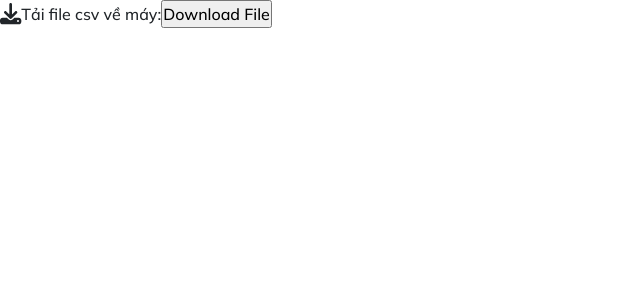
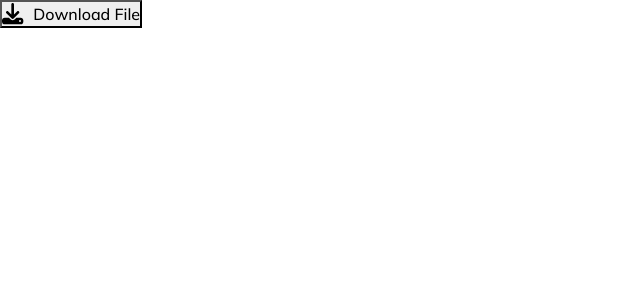
Before and after one commit to MinhCao031/Web3306_22, a React (Create React App) app in the folder client/: page /teacherHomepage/FileExport in a window 1280 px wide. Shown: the top 300 px of the page, without its empty margins (0-640 px from the left). Built offline with nearby package versions, Linux system fonts and the light colour scheme.

Commit message:
Update FileExport.js

```diff
--- a/client/src/Lists/FileExport/FileExport.js
+++ b/client/src/Lists/FileExport/FileExport.js
@@ -1,63 +1,76 @@
 import React, { Component } from 'react';
-import { CSVLink } from "react-csv";
+import { CSVLink } from 'react-csv';
 import { FontAwesomeIcon } from '@fortawesome/react-fontawesome';
 import { faDownload } from '@fortawesome/free-solid-svg-icons';
+import axios from 'axios';
 
 // Real
+const headers = [
+  { label: "Họ và tên", key: "name" },
+  { label: "MSSV", key: "username" },
+  { label: "Chức vụ", key: "level" },
+  { label: "Ngày sinh", key: "dataOfBirth" },
+  { label: "Giới tính", key: "gender" },
+  { label: "Nơi sinh", key: "hometown" },
+  { label: "GPA", key: "gpa" },
+  { label: "ĐRL", key: "drl" },
+];
+
+// Experiment
 // const headers = [
-//   { label: "Họ và tên", key: "name" },
-//   { label: "MSSV", key: "username" },
-//   { label: "Chức vụ", key: "level" },
-//   { label: "Ngày sinh", key: "dataOfBirth" },
-//   { label: "Giới tính", key: "gender" },
-//   { label: "Nơi sinh", key: "hometown" },
-//   { label: "GPA", key: "gpa" },
-//   { label: "ĐRL", key: "drl" },
+//   { label: 'UserID', key: 'userID' },
+//   { label: 'Id', key: 'id' },
+//   { label: 'Title', key: 'title' },
 // ];
 
-// Experiment
-const headers = [
-  { label: "Name", key: "name" },
-  { label: "Username", key: "username" },
-  { label: "Email", key: "email" },
-  { label: "Phone", key: "phone" },
-  { label: "Website", key: "website" }
-];
-
+let classId = JSON.parse(sessionStorage.getItem('classId'))
+  ? JSON.parse(sessionStorage.getItem('classId'))
+  : null;
 class FileExport extends Component {
   constructor(props) {
     super(props);
     this.state = {
-      data: []
-    }
+      data: [],
+    };
     this.csvLinkEl = React.createRef();
   }
 
-  getUserList = () => {
-    return fetch('https://jsonplaceholder.typicode.com/users')
-      .then(res => res.json());
-    // return fetch('localhost:3000...') điền link chứa file json cần download vào đây
-    //   .then(res => res.json());
-  }
-
   downloadReport = async () => {
-    const data = await this.getUserList();
-    this.setState({ data: data }, () => {
-      setTimeout(() => {
-        this.csvLinkEl.current.link.click();
+    axios
+      .get(`http://localhost:5000/api/classes/${classId}/students`)
+      //.get(`https://jsonplaceholder.typicode.com/albums`)
+      .then((res) => {
+        console.log(res.data);
+        this.setState({ data: res.data }, () => {
+          setTimeout(() => {
+            this.csvLinkEl.current.link.click();
+          });
+        });
+      })
+      .catch((err) => {
+        console.log(err);
       });
-    });
-  }
+  };
 
   render() {
     const { data } = this.state;
 
     return (
       <div>
-        <FontAwesomeIcon icon={faDownload} size="lg"/>
-        Tải file csv về máy:
-        {/* <input type="button" value="Tải file csv về máy:" onClick={this.downloadReport} /> */}
-        <input type="button" value="Download File" onClick={this.downloadReport} />
+        <button
+          id="file-download-button"
+          type="button"
+          value="Download File"
+          className="custom-file-download"
+          onClick={this.downloadReport}
+        >
+          <FontAwesomeIcon
+            icon={faDownload}
+            size="lg"
+            style={{ marginRight: '10px' }}
+          />
+          Download File
+        </button>
         <CSVLink
           headers={headers}
           filename="DSSV2.csv"
@@ -70,4 +83,3 @@ class FileExport extends Component {
 }
 
 export default FileExport;
-// style={'color: #BABABA, margin: 1px 1px'}
```
